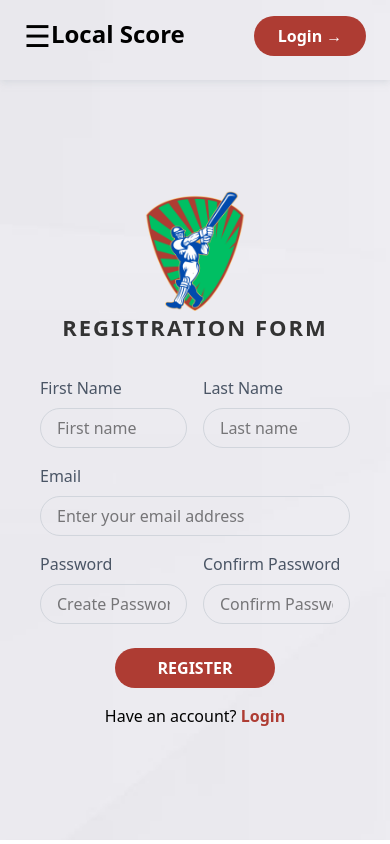
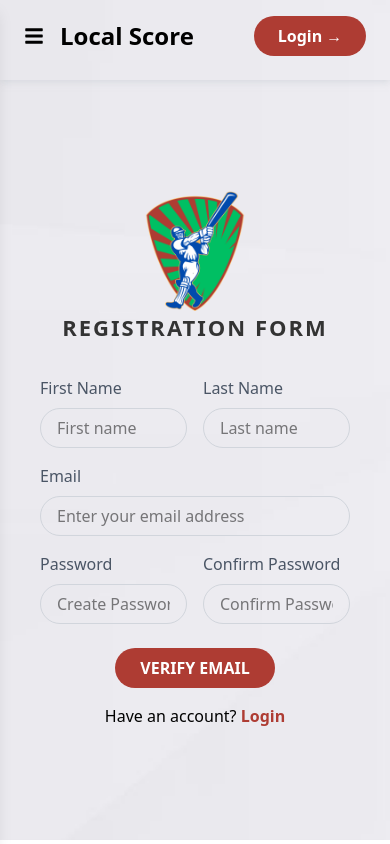
Before and after one commit to AkulaVishnuVardhanReddy/local-score-frontend, a React (Vite) app: page /register in a window 390 px wide. Shown: the top 844 px of the page. Built offline with nearby package versions, Linux system fonts and the light colour scheme; a web font is replaced by a local one.

Commit message:
Header Side bar updated

```diff
--- a/src/Components/Authentication/OtpVerification.jsx
+++ b/src/Components/Authentication/OtpVerification.jsx
@@ -81,6 +81,7 @@ const OtpVerification = () => {
     setMessage(""); // Clear previous messages
     const otpString = otp.join(""); // Join OTP array to a string for submission
     try {
+      console.log(otpString);
       const { data } = await axios.post("http://localhost:8080/api/verify-otp", { otp: otpString });
       setMessage("OTP Verified Successfully!");
       console.log("Success:", data);
--- a/src/Components/Authentication/RegistrationForm.jsx
+++ b/src/Components/Authentication/RegistrationForm.jsx
@@ -124,7 +124,7 @@ const RegistrationForm = () => {
                 type="submit"
                 className="w-40 h-10 bg-[#ae3c33] text-white rounded-full uppercase font-semibold transition duration-500 relative overflow-hidden flex items-center justify-center before:absolute before:inset-0 before:bg-[#f11a09] before:scale-x-0 before:origin-left before:transition-transform before:duration-500 hover:before:scale-x-100"
               >
-                <span className="relative z-10">Register</span>
+                <span className="relative z-10">Verify Email</span>
               </button>
 
               {message && (
--- a/src/Components/HomeHeader.jsx
+++ b/src/Components/HomeHeader.jsx
@@ -1,27 +1,84 @@
-import React from "react";
+import React, { useState, useEffect, useRef } from "react";
 import { Link } from "react-router-dom";
+import { FaBars, FaTimes } from "react-icons/fa"; // Importing Hamburger and Cross (X) icons
+import bgImage from "../assets/bg-registration-form-2.jpg";
 
 const HomeHeader = () => {
+  const [isSidebarOpen, setIsSidebarOpen] = useState(false);
+  const sidebarRef = useRef(null);
+
+  // Function to toggle the sidebar visibility
+  const toggleSidebar = () => {
+    setIsSidebarOpen(!isSidebarOpen);
+  };
+
+  // Close the sidebar when clicking outside
+  useEffect(() => {
+    const handleClickOutside = (e) => {
+      if (sidebarRef.current && !sidebarRef.current.contains(e.target)) {
+        setIsSidebarOpen(false);
+      }
+    };
+
+    document.addEventListener("mousedown", handleClickOutside);
+    return () => {
+      document.removeEventListener("mousedown", handleClickOutside);
+    };
+  }, []);
+
   return (
     <nav className="w-full h-20 px-6 py-4 bg-transparent text-black transition-all duration-300 shadow-md shadow-gray-300/50">
+      <div className="max-w-7xl mx-auto flex justify-between items-center">
+        <div className="flex items-center">
+          {/* Mobile Menu Button */}
+          <button
+            className="md:hidden text-xl transition-transform duration-500 hover:text-[#ae3c33]" // Slower transition for button
+            onClick={toggleSidebar} // Toggle sidebar on click
+          >
+            <FaBars /> {/* Hamburger icon from React Icons */}
+          </button>
 
-      <div className="max-w-7xl mx-auto flex justify-between items-center">
-        <div className="flex">
-        {/* Mobile Menu Button */}
-        <button className="md:hidden text-3xl transition-transform duration-300 hover:text-[#ae3c33]">
-          ☰
-        </button>
-        {/* Website Name */}
-        <div className="text-2xl font-bold">Local Score</div>
+          {/* Add some space between the icon and website name */}
+          <div className="ml-4 text-2xl font-bold">Local Score</div> {/* Added margin-left for spacing */}
         </div>
 
-        {/* Nav Links */}
+        {/* Sidebar: Display on mobile */}
+        <div
+          ref={sidebarRef}
+          className={`fixed top-0 left-0 w-64 h-full bg-cover bg-center text-black shadow-lg transform transition-transform duration-500 ease-in-out p-6 z-50 ${
+            isSidebarOpen ? "translate-x-0" : "-translate-x-full"
+          } md:hidden`} // Sidebar only visible on smaller screens (md:hidden)
+          style={{
+            backgroundImage: `url(${bgImage})`, // Set your background image URL here
+          }}
+        >
+          <button
+            onClick={() => setIsSidebarOpen(false)} // Close sidebar when clicked
+            className="absolute top-4 right-4 text-3xl text-gray-700 hover:text-[#ae3c33] transition duration-500"
+          >
+            <FaTimes /> {/* Cross button (X) */}
+          </button>
+          <ul className="space-y-4 mt-10">
+            {["Product", "Features", "Marketplace", "Company"].map((item, index) => (
+              <li key={index}>
+                <a
+                  href="#"
+                  className="text-lg text-black hover:text-[#ae3c33] hover:underline px-3 py-2 rounded-md transition duration-300 ease-in-out"
+                >
+                  {item}
+                </a>
+              </li>
+            ))}
+          </ul>
+        </div>
+
+        {/* Nav Links: Display only on medium and larger screens */}
         <ul className="hidden md:flex space-x-8 font-semibold">
           {["Product", "Features", "Marketplace", "Company"].map((item, index) => (
             <li key={index}>
               <a
                 href="#"
-                className="relative px-3 py-1 text-lg transition-all duration-300 before:absolute before:-bottom-1 before:left-0 before:w-0 before:h-[2px] before:bg-[#ae3c33] before:rounded-full before:transition-all before:duration-300 hover:before:w-full hover:text-[#ae3c33]"
+                className="relative px-3 py-1 text-lg transition-all duration-300 before:absolute before:-bottom-1 before:left-0 before:w-0 before:h-[2px] before:bg-[#ae3c33] before:rounded-full before:transition-all before:duration-300 hover:before:w-full hover:text-[#ae3c33]" // Underline on hover
               >
                 {item}
               </a>
@@ -29,14 +86,12 @@ const HomeHeader = () => {
           ))}
         </ul>
 
-
-
-        <Link to="/login" className="w-28 h-10 bg-[#ae3c33] text-white rounded-full font-semibold transition duration-500 relative overflow-hidden flex items-center justify-center before:absolute before:inset-0 before:bg-[#f11a09] before:scale-x-0 before:origin-left before:transition-transform before:duration-500 hover:before:scale-x-100"
-              >
-                <span className="relative z-10">Login →</span>
-              </Link>
-
-
+        <Link
+          to="/login"
+          className="w-28 h-10 bg-[#ae3c33] text-white rounded-full font-semibold transition duration-500 relative overflow-hidden flex items-center justify-center before:absolute before:inset-0 before:bg-[#f11a09] before:scale-x-0 before:origin-left before:transition-transform before:duration-500 hover:before:scale-x-100"
+        >
+          <span className="relative z-10">Login →</span>
+        </Link>
       </div>
     </nav>
   );
```
